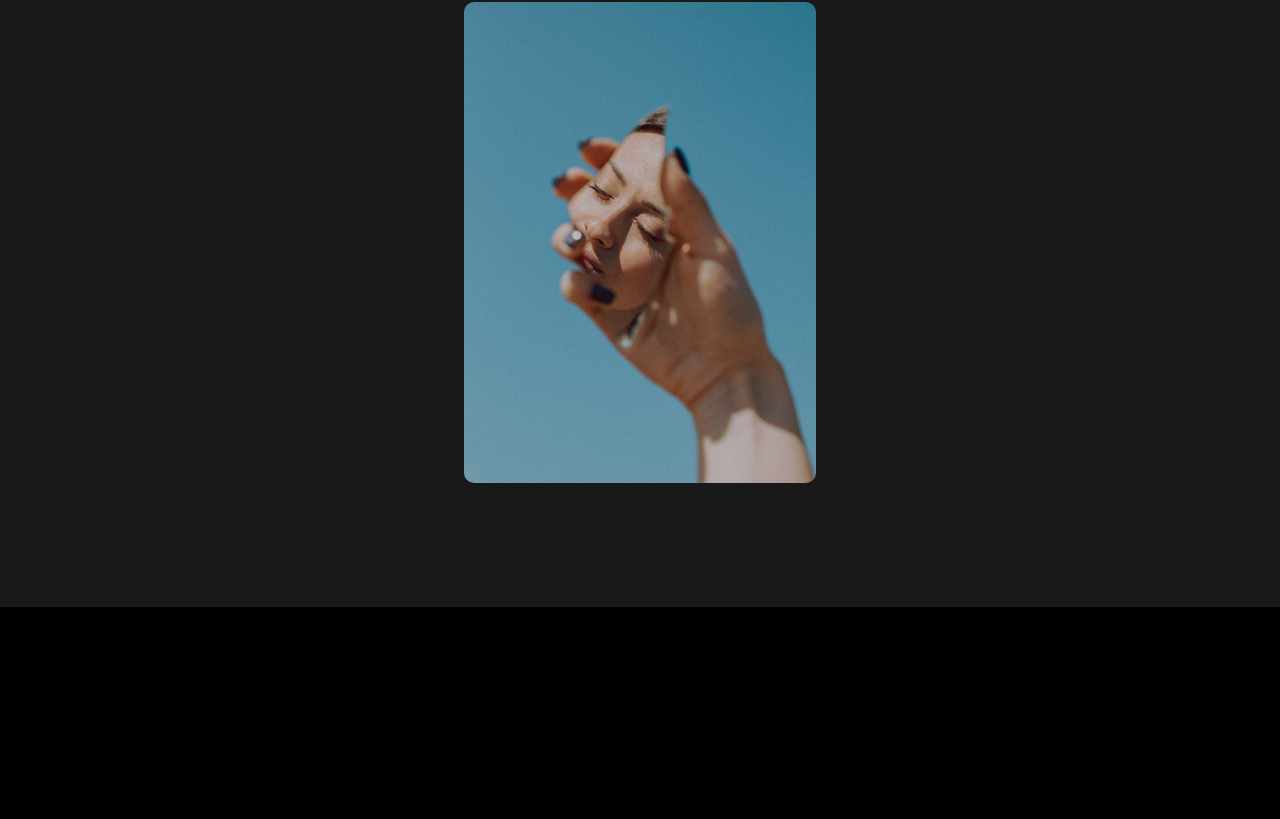
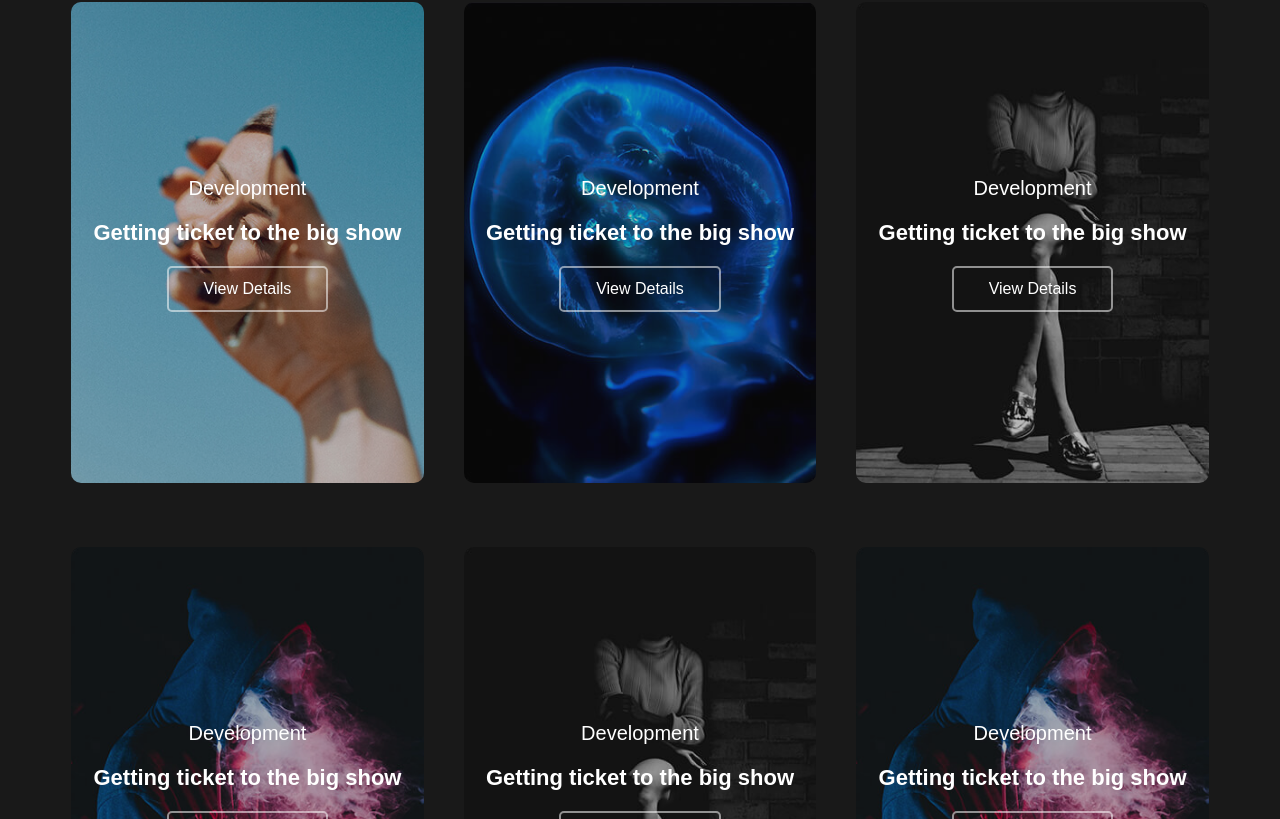
Before and after one commit to dkimd5/react-portfolio, a React (Create React App) app: page / in a window 1280 px wide. Shown: the part 2834-3653 px from the top of the page. Before the commit the page ends 3441 px from the top, so only its background shows below. Built offline with nearby package versions, Linux system fonts and the light colour scheme.

Commit message:
headers for cards and button added, styles added

```diff
--- a/src/Projects/Projects.css
+++ b/src/Projects/Projects.css
@@ -41,3 +41,60 @@ img.project__img::after {
 .project__box:hover img.project__img {
     transform: scale(1.1);
 }
+
+.project__meta.absolute {
+    top: 0%;
+    left: 0%;
+    display: flex;
+    height: 100%;
+    align-items: center;
+    justify-content: center;
+    flex-direction: column;
+    flex-wrap: wrap;
+    border-radius: 10px;
+    width: 100%;
+}
+
+h5.project__text {
+    font-weight: 400;
+    font-size: 20px;
+    padding-bottom: 20px;
+}
+
+h4.project__text {
+    font-size: 22px;
+    font-family: Poppins,sans-serif;
+    font-weight: 700;
+    padding-bottom: 20px;
+}
+
+a.project__btn {
+    padding: 12px 35px;
+    border: 2px solid #ffffff87;
+    border-radius: 5px;
+    transition: .4s ease;
+}
+
+a.project__btn:hover{
+    background-color: #f9004d;
+    border: 2px solid #f9004d;
+}
+
+button.btn {
+    padding: 15px 20px;
+    font-size: 18px;
+    font-weight: 500;
+    border-radius: 5px;
+    border: 2px solid #f9004d;
+    background-color: #f9004d;
+    color: #fff!important;
+    text-transform: uppercase;
+    letter-spacing: 2px;
+    transition: .4s all ease;
+}
+
+button.view__more:hover{
+    background-color: #fff;
+    border: 2px solid #f9004d;
+    color: #f9004d!important;
+}
--- a/src/Projects/Projects.js
+++ b/src/Projects/Projects.js
@@ -1,6 +1,9 @@
 import React from "react";
 import "./Projects.css";
 import Project1 from "../img/portfolio-1.jpg";
+import Project2 from "../img/portfolio-2.jpg";
+import Project3 from "../img/portfolio-3.jpg";
+import Project4 from "../img/portfolio-4.jpg";
 
 function Projects() {
   return (
@@ -15,12 +18,116 @@ function Projects() {
       <div className="container">
         <div className="row">
           <div className="col__3">
-            <div className="project__box pointer">
+            <div className="project__box pointer relative">
               <div className="project__box__img pointer relative">
                 <div className="project__img__box">
                   <img src={Project1} alt="" className="project__img" />
                 </div>
                 <div className="mask__effect"></div>
+                <div className="project__meta absolute">
+                  <h5 className="project__text">Development</h5>
+                  <h4 className="project__text">
+                    Getting ticket to the big show
+                  </h4>
+                  <a href="#" className="project__btn">
+                    View Details
+                  </a>
+                </div>
+              </div>
+            </div>
+          </div>
+          <div className="col__3">
+            <div className="project__box pointer relative">
+              <div className="project__box__img pointer relative">
+                <div className="project__img__box">
+                  <img src={Project2} alt="" className="project__img" />
+                </div>
+                <div className="mask__effect"></div>
+                <div className="project__meta absolute">
+                  <h5 className="project__text">Development</h5>
+                  <h4 className="project__text">
+                    Getting ticket to the big show
+                  </h4>
+                  <a href="#" className="project__btn">
+                    View Details
+                  </a>
+                </div>
+              </div>
+            </div>
+          </div>
+          <div className="col__3">
+            <div className="project__box pointer relative">
+              <div className="project__box__img pointer relative">
+                <div className="project__img__box">
+                  <img src={Project3} alt="" className="project__img" />
+                </div>
+                <div className="mask__effect"></div>
+                <div className="project__meta absolute">
+                  <h5 className="project__text">Development</h5>
+                  <h4 className="project__text">
+                    Getting ticket to the big show
+                  </h4>
+                  <a href="#" className="project__btn">
+                    View Details
+                  </a>
+                </div>
+              </div>
+            </div>
+          </div>
+          <div className="col__3">
+            <div className="project__box pointer relative">
+              <div className="project__box__img pointer relative">
+                <div className="project__img__box">
+                  <img src={Project4} alt="" className="project__img" />
+                </div>
+                <div className="mask__effect"></div>
+                <div className="project__meta absolute">
+                  <h5 className="project__text">Development</h5>
+                  <h4 className="project__text">
+                    Getting ticket to the big show
+                  </h4>
+                  <a href="#" className="project__btn">
+                    View Details
+                  </a>
+                </div>
+              </div>
+            </div>
+          </div>
+          <div className="col__3">
+            <div className="project__box pointer relative">
+              <div className="project__box__img pointer relative">
+                <div className="project__img__box">
+                  <img src={Project3} alt="" className="project__img" />
+                </div>
+                <div className="mask__effect"></div>
+                <div className="project__meta absolute">
+                  <h5 className="project__text">Development</h5>
+                  <h4 className="project__text">
+                    Getting ticket to the big show
+                  </h4>
+                  <a href="#" className="project__btn">
+                    View Details
+                  </a>
+                </div>
+              </div>
+            </div>
+          </div>
+          <div className="col__3">
+            <div className="project__box pointer relative">
+              <div className="project__box__img pointer relative">
+                <div className="project__img__box">
+                  <img src={Project4} alt="" className="project__img" />
+                </div>
+                <div className="mask__effect"></div>
+                <div className="project__meta absolute">
+                  <h5 className="project__text">Development</h5>
+                  <h4 className="project__text">
+                    Getting ticket to the big show
+                  </h4>
+                  <a href="#" className="project__btn">
+                    View Details
+                  </a>
+                </div>
               </div>
             </div>
           </div>
```
